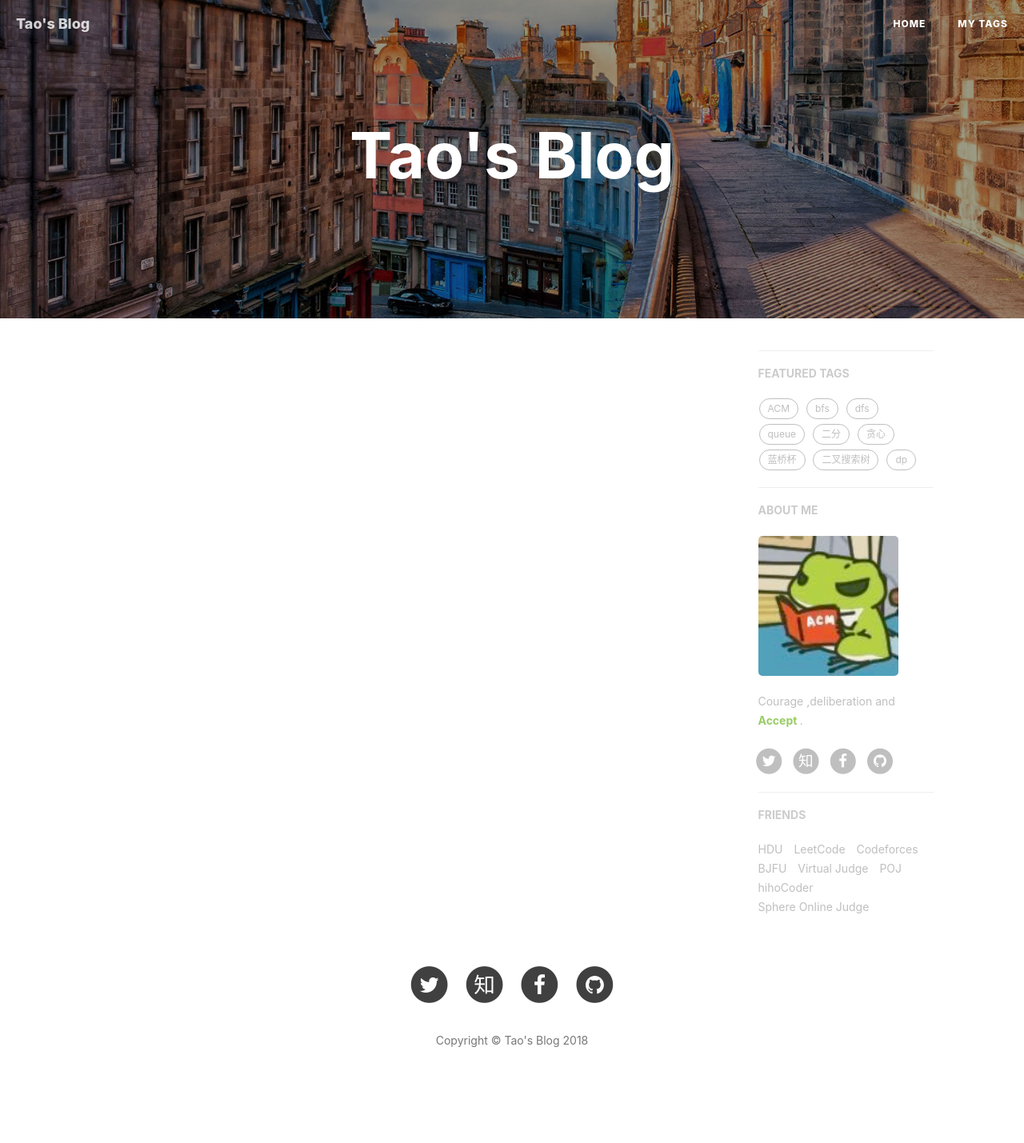
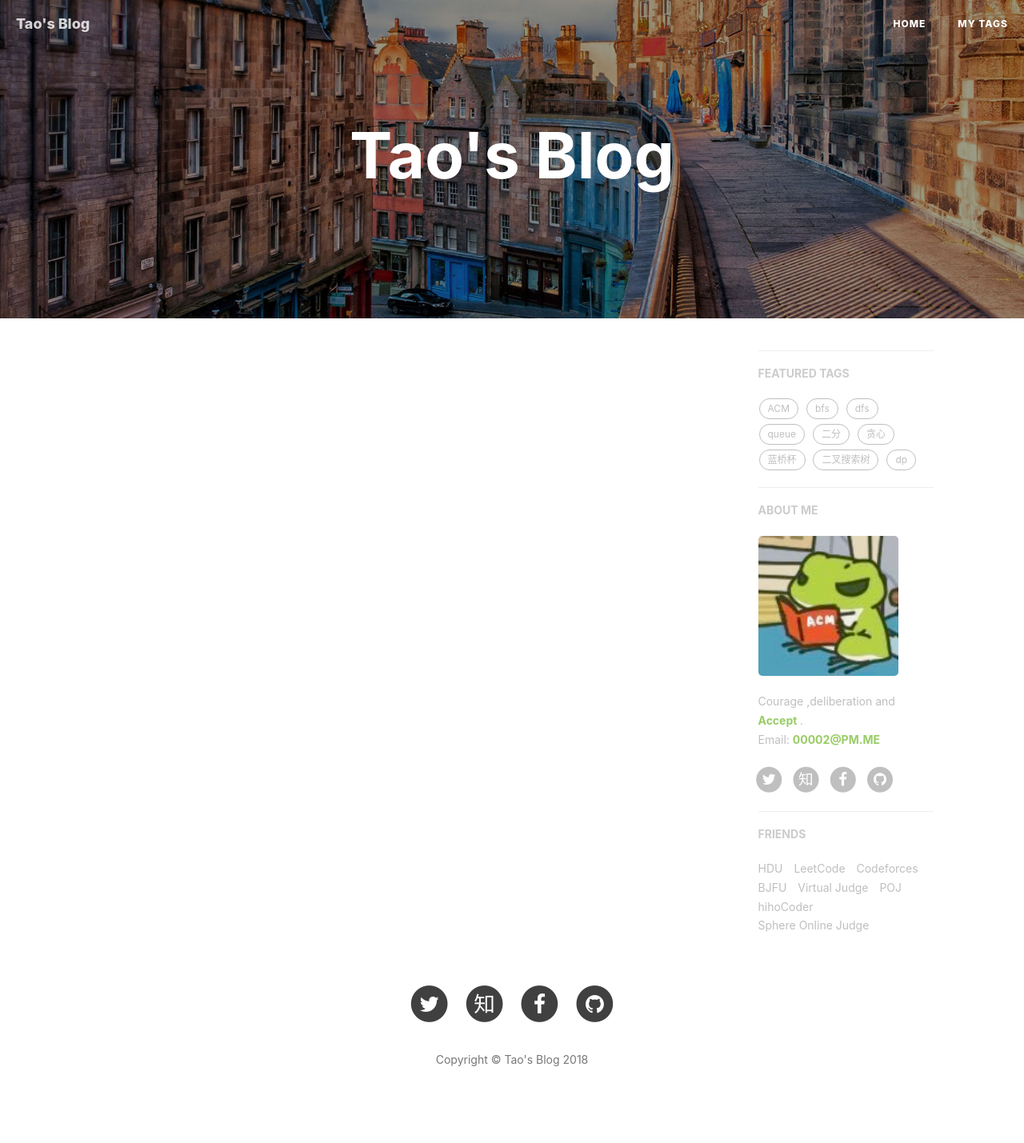
Before and after one commit to pandaKINandQUEEN/GinKo-BFU.github.io, a Jekyll site: the page built from img/Mat/xxx.md, in a window 1280 px wide. Shown: the whole page at 80% size. Built offline with Jekyll 4.4.1, drawn with Linux system fonts in a browser that asks for light colours; nearby versions of some CDN libraries; our own code applies the rules of GitHub Pages for plain Markdown files; comment, search, counter and statistics services are not loaded; before the commit the page ends 1405 px from its top, so only the background shows below that.

Commit message:
Update _config.yml

```diff
--- a/_config.yml
+++ b/_config.yml
@@ -79,7 +79,7 @@
 
 # Sidebar settings
 sidebar: true                           # whether or not using Sidebar.
-sidebar-about-description: "Courage ,deliberation and <font color=#99cc66><b> Accept </b></font>."
+sidebar-about-description: "Courage ,deliberation and <font color=#99cc66><b> Accept </b></font>.<br> Email: <font color=#99cc66><b> 00002@PM.ME </b>"
 # TODO need add the headshot
 sidebar-avatar: /img/Accept.jpg      # use absolute URL, seeing it's used in both `/` and `/about/`
 
```
